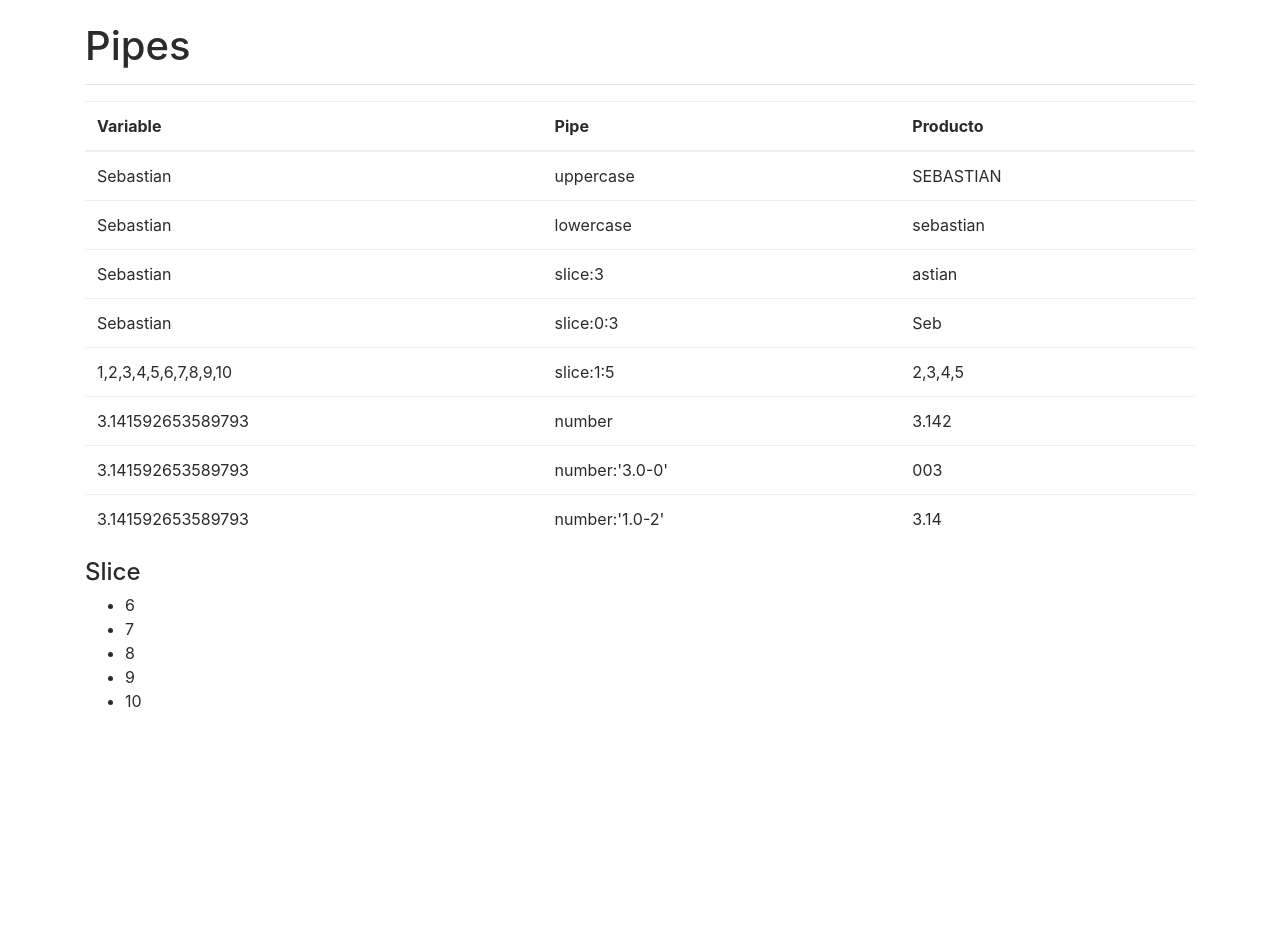
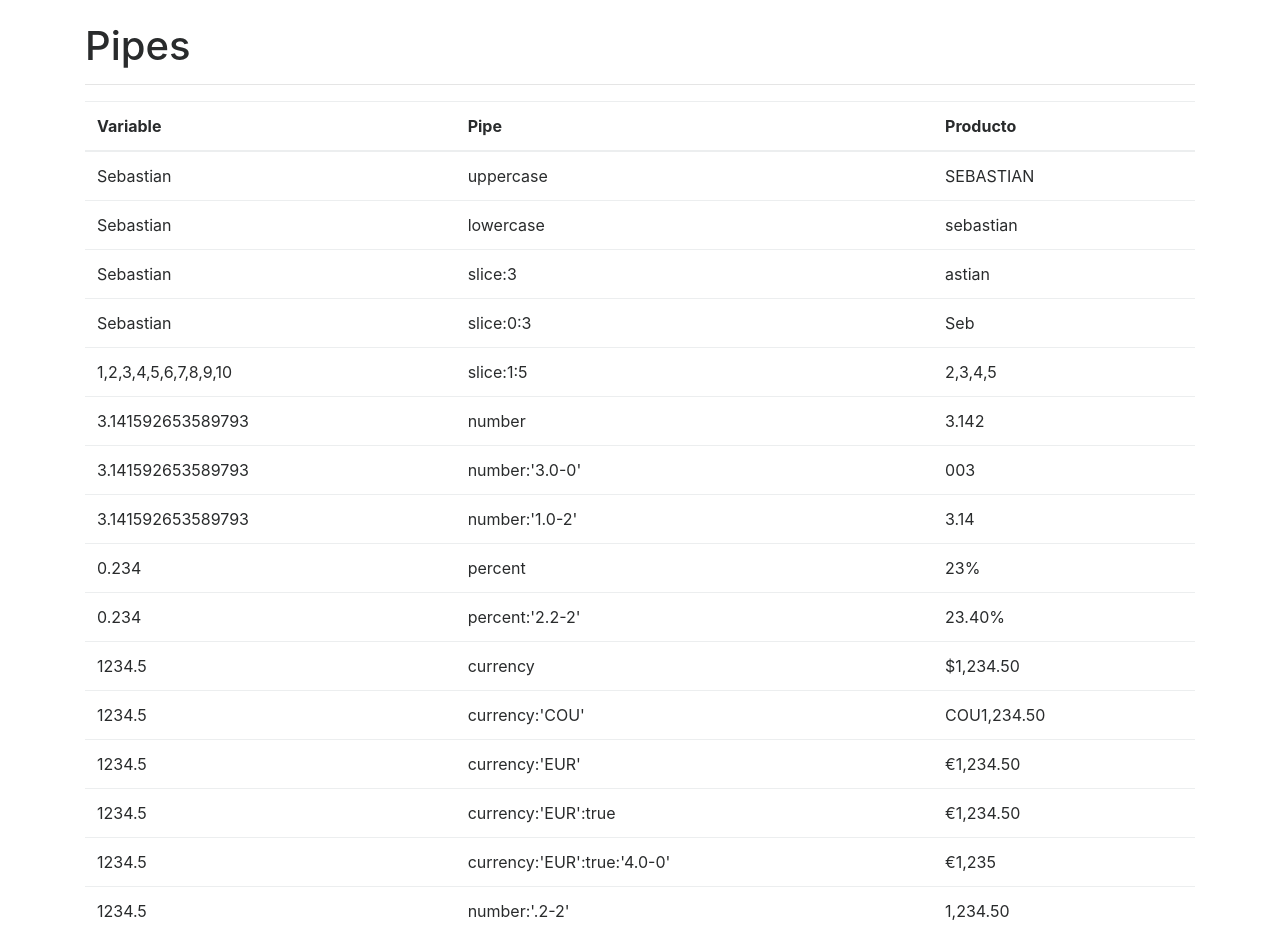
Before and after one commit to sebasvalencia/Angular3Pipes, an Angular app: page / in a window 1280 px wide. Shown: the top 952 px of the page. Before the commit the page ends 800 px from the top, so only its background shows below. Built offline with nearby package versions, Linux system fonts and the light colour scheme.

Commit message:
Tercera app en Angular - Pipes - Se crean pipes para currency

```diff
--- a/src/app/app.component.html
+++ b/src/app/app.component.html
@@ -69,6 +69,62 @@
         <!--3.14 -->
       </tr>
 
+      <tr>
+        <td>{{ a }}</td>
+        <td> percent </td>
+        <td>{{a | percent }}</td>
+        <!--23% -->
+      </tr>
+
+      <tr>
+        <td>{{ a }}</td>
+        <td> percent:'2.2-2' </td>
+        <td>{{a | percent:'2.2-2' }}</td>
+        <!--23.40% -->
+      </tr>
+
+      <tr>
+        <td>{{ salario }}</td>
+        <td> currency </td>
+        <td>{{salario | currency }}</td>
+        <!--$1,234.50 -->
+      </tr>
+
+      <tr>
+        <td>{{ salario }}</td>
+        <td> currency:'COU' </td>
+        <td>{{salario | currency:'COU' }}</td>
+        <!--COU1,234.50 -->
+      </tr>
+
+      <tr>
+        <td>{{ salario }}</td>
+        <td> currency:'EUR' </td>
+        <td>{{salario | currency:'EUR' }}</td>
+        <!--€1,234.50 -->
+      </tr>
+
+      <tr>
+        <td>{{ salario }}</td>
+        <td> currency:'EUR':true </td>
+        <td>{{salario | currency:'EUR':true }}</td>
+        <!--€1,234.50 -->
+      </tr>
+
+      <tr>
+        <td>{{ salario }}</td>
+        <td> currency:'EUR':true:'4.0-0' </td>
+        <td>{{salario | currency:'EUR':true:'4.0-0' }}</td>
+        <!--€1,235 -->
+      </tr>
+
+      <tr>
+        <td>{{ salario }}</td>
+        <td> number:'.2-2' </td>
+        <td>{{salario | number:'.2-2' }}</td>
+        <!--	1,234.50 -->
+      </tr>
+
     </tbody>
   </table>
 
--- a/src/app/app.component.ts
+++ b/src/app/app.component.ts
@@ -8,4 +8,6 @@ export class AppComponent {
   nombre: string = 'Sebastian';
   arreglo = [1, 2, 3, 4, 5, 6, 7, 8, 9, 10];
   PI = Math.PI;
+  a=0.234;
+  salario = 1234.5;
 }
```
